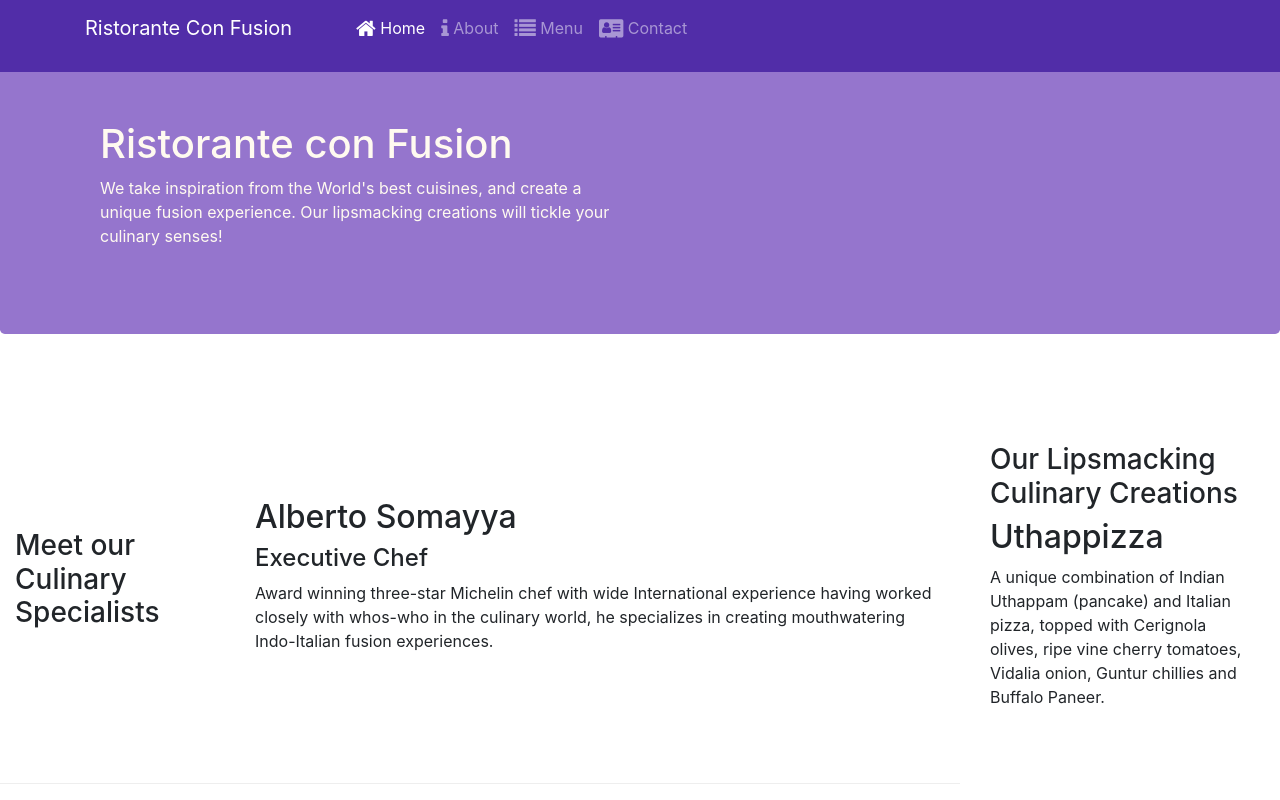
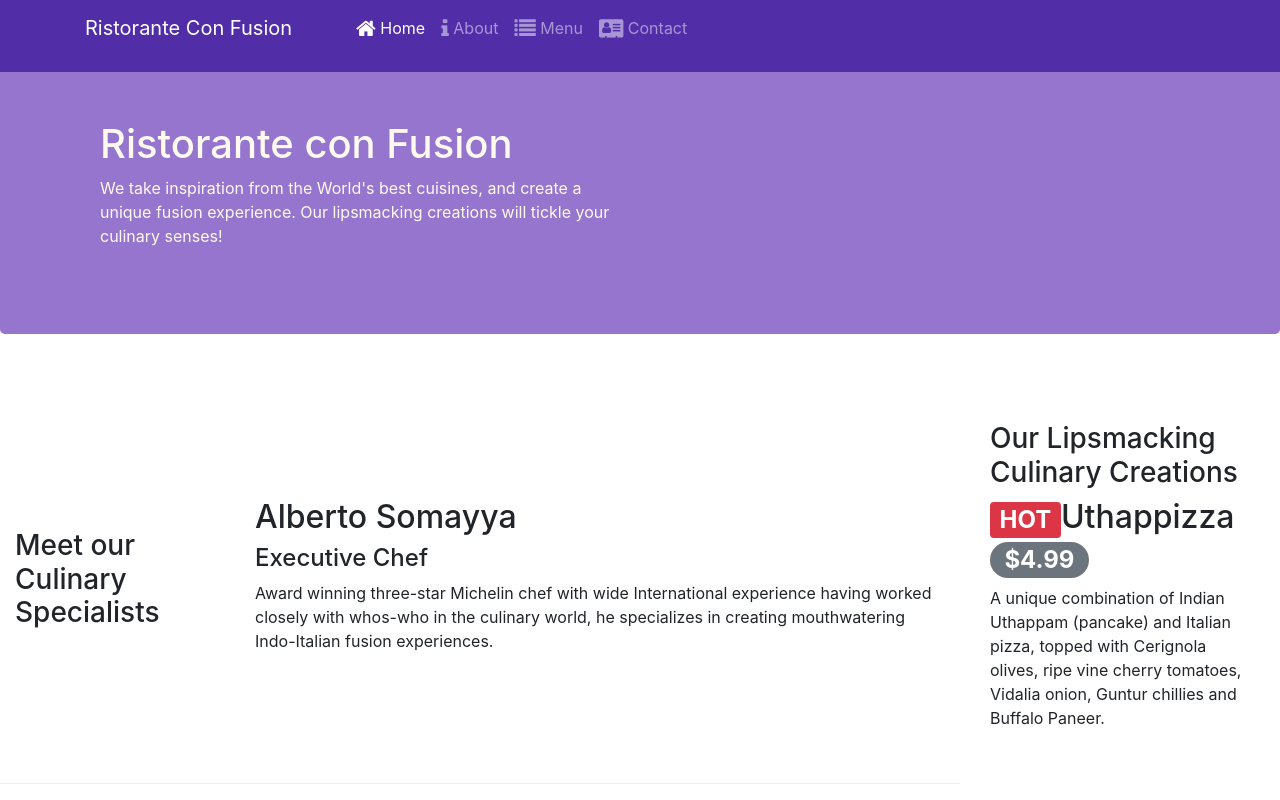
Before and after one commit to ShirinDanP/Confusion-bootstrap, a website: page index.html in a window 1280 px wide. Shown: the top 800 px of the page. Drawn offline with nearby package versions, Linux system fonts and the light colour scheme.

Commit message:
Alerting Users

```diff
--- a/index.html
+++ b/index.html
@@ -64,7 +64,7 @@
           <h3>Our Lipsmacking Culinary Creations</h3>
         </div>
         <div class="col col-sm col-md">
-          <h2>Uthappizza</h2>
+          <h2><span class="badge badge-danger">HOT</span>Uthappizza<span class="badge badge-pill badge-secondary">$4.99</span></h2>
           <p>
             A unique combination of Indian Uthappam (pancake) and Italian pizza,
             topped with Cerignola olives, ripe vine cherry tomatoes, Vidalia
```
